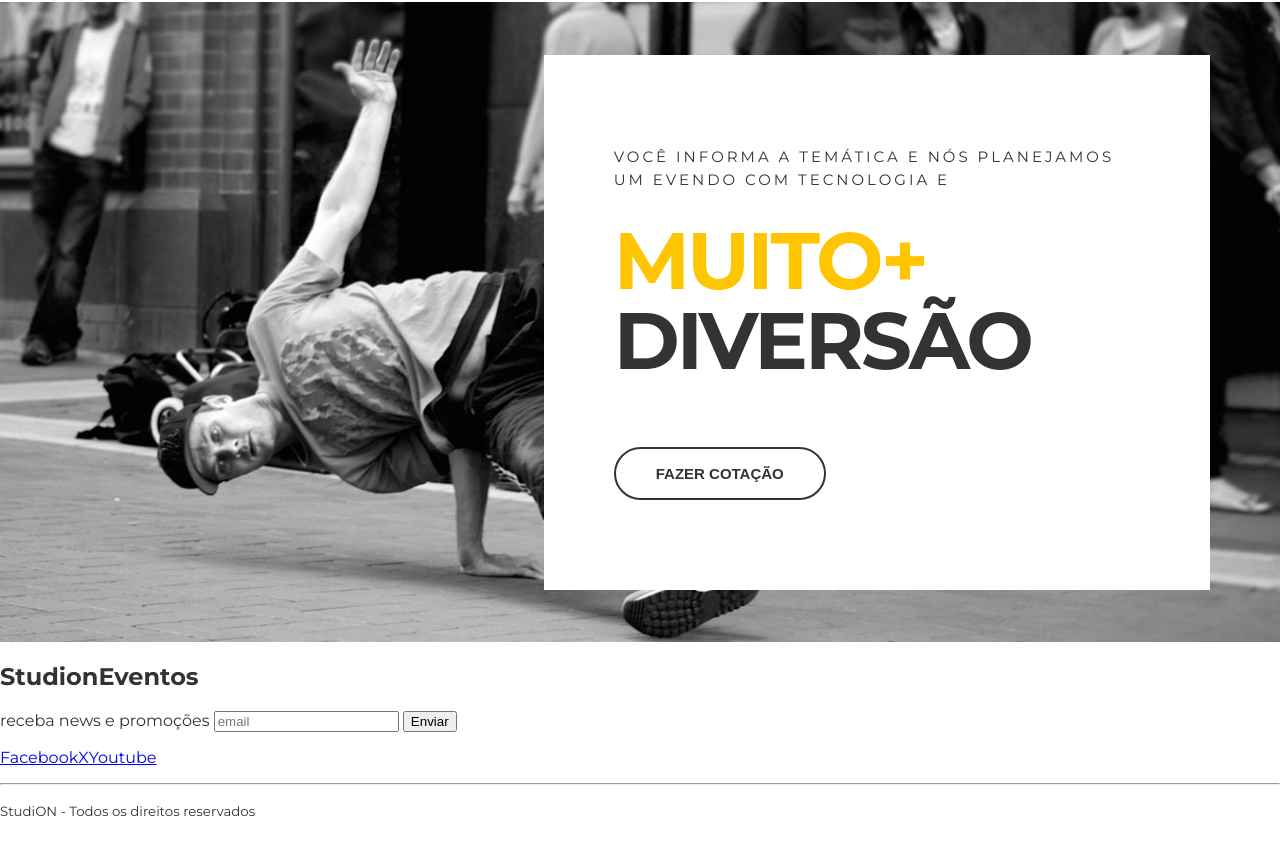
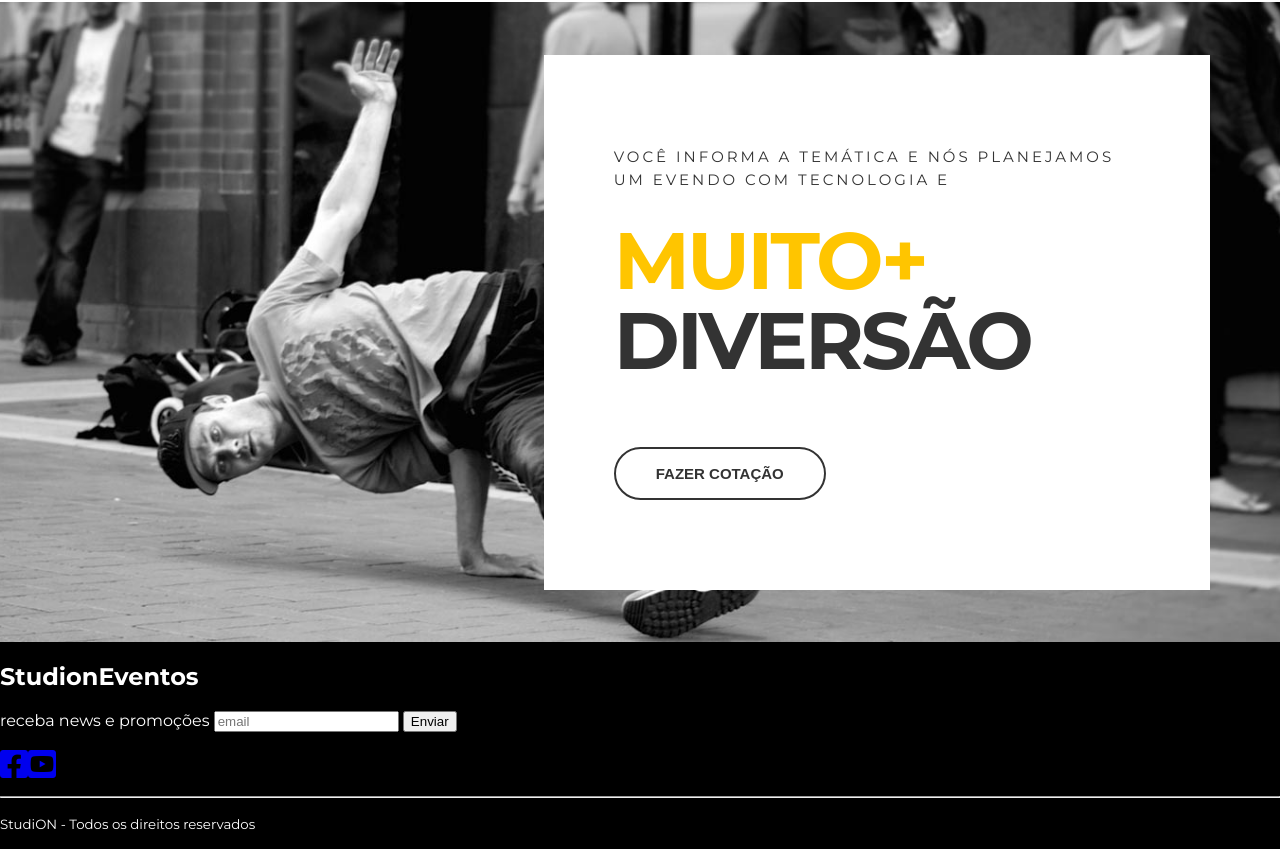
Before and after one commit to alanlfreitas/studion, a website: page src/index.html in a window 1280 px wide. Shown: the part 1625-2474 px from the top of the page. Drawn offline with Linux system fonts and the light colour scheme.

Commit message:
feat(footer): Added initial styles to social media icons.

```diff
--- a/src/index.html
+++ b/src/index.html
@@ -117,7 +117,7 @@
             </section>
         </main>
 
-        <footer>
+        <footer style="background-color: black; color: white;">
             <h2>Studi<span>on</span><span>Eventos</span></h2>
             <form action="">
                 <label>receba news e promoções</label>
@@ -125,9 +125,21 @@
                 <button type="submit">Enviar</button>
             </form>
             <ul>
-                <li><a href="https://facebook.com">Facebook</a></li>
-                <li><a href="https://twitter.com">X</a></li>
-                <li><a href="https://youtube.com">Youtube</a></li>
+                <li>
+                    <a href="https://facebook.com" target="_blank">
+                        <i class="fa-brands fa-square-facebook fa-2x"></i>
+                    </a>
+                </li>
+                <li>
+                    <a href="https://twitter.com" target="_blank">
+                        <i class="fa-brands fa-square-x-twitter fa-2x"></i>
+                    </a>
+                </li>
+                <li>
+                    <a href="https://youtube.com" target="_blank">
+                        <i class="fa-brands fa-square-youtube fa-2x"></i>
+                    </a>
+                </li>
             </ul>
             <hr />
             <p>
--- a/src/style.css
+++ b/src/style.css
@@ -1,4 +1,6 @@
 @import url('https://fonts.googleapis.com/css2?family=Montserrat:wght@300;400;500;700;900&family=Roboto&display=swap');
+@import url('https://cdnjs.cloudflare.com/ajax/libs/font-awesome/6.4.2/css/fontawesome.min.css');
+@import url('https://cdnjs.cloudflare.com/ajax/libs/font-awesome/6.4.2/css/all.min.css');
 * {
     box-sizing: border-box;
 }
```
